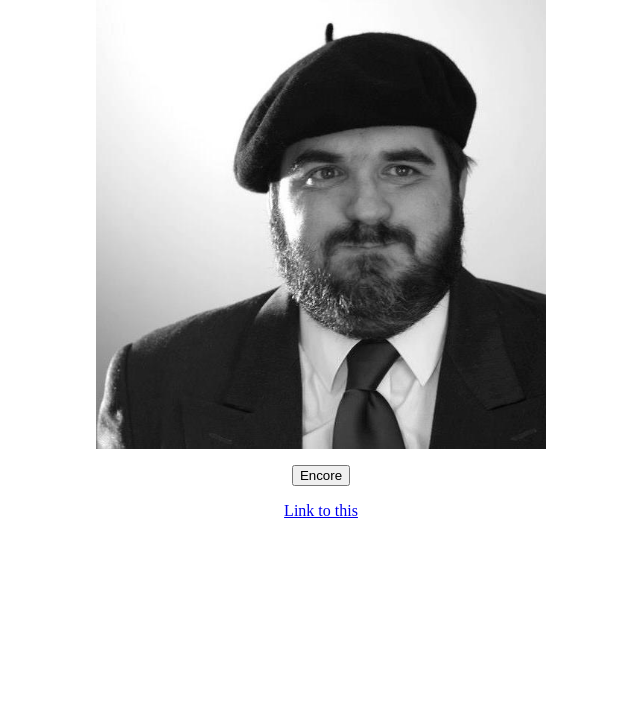
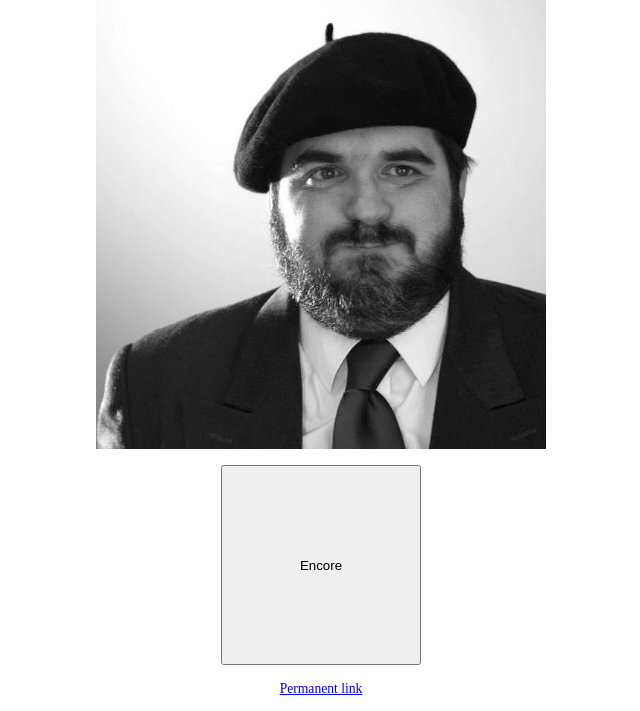
Before and after one commit to jpcottin/excusemyfrench, a Flask app: page /img in a window 1280 px wide. Shown: the part 164-875 px from the top of the page, without its empty margins (319-959 px from the left). Before the commit the page ends 682 px from the top, so only its background shows below. Run offline with Flask 2, Linux system fonts and the light colour scheme.

Commit message:
adding permanent link

```diff
--- a/app.py
+++ b/app.py
@@ -133,5 +133,4 @@ def ins (quo, img):
 
 
 if __name__ == "__main__":
-	app.debug=True
-	app.run(host='0.0.0.0', port=8000)
+	app.run(host='0.0.0.0', port=80)
--- a/templates/img.html
+++ b/templates/img.html
@@ -9,11 +9,15 @@
 
 <div align="center"><img src="{{ url_for('static', filename=image) }}" alt="" class="widthImage"/></div>
 <p>
-<input type="button" value="Encore" onClick="window.location.reload()">
+<input type="button"  style="height:200px;width:200px" value="Encore" onClick="window.location.reload()">
 
 <p>
 
-<a href="#" id="link" target="_blank">Link to this</a>
+<div class="block1">
+<h3>
+	<a href="#" id="link" target="_blank">Permanent link </a>
+</h3>
+</div>
 
 <script type="text/javascript">
 window.onload = function(){
--- a/templates/layout.html
+++ b/templates/layout.html
@@ -24,6 +24,10 @@ h1{
     font-size: 4.5em;
 }
 
+h3{
+    font-weight: normal;
+    font-size: .85em;
+}
 .widthImage {
     max-width: 450px;
 }
```
Also changed, not shown: README.md.
